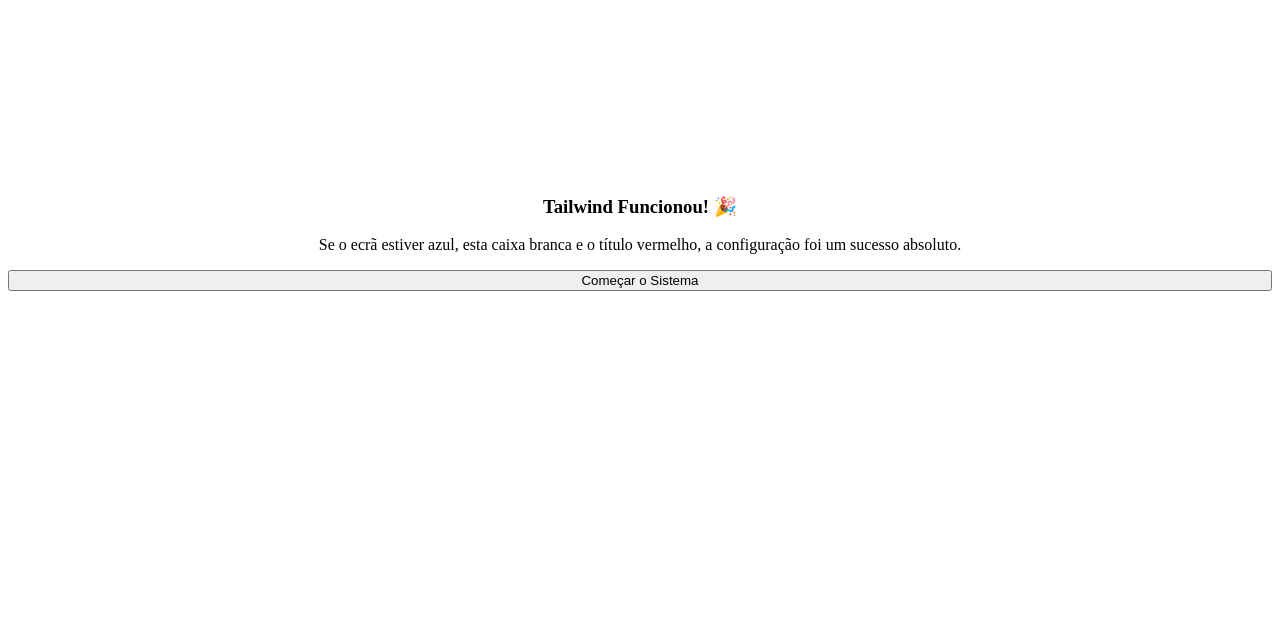
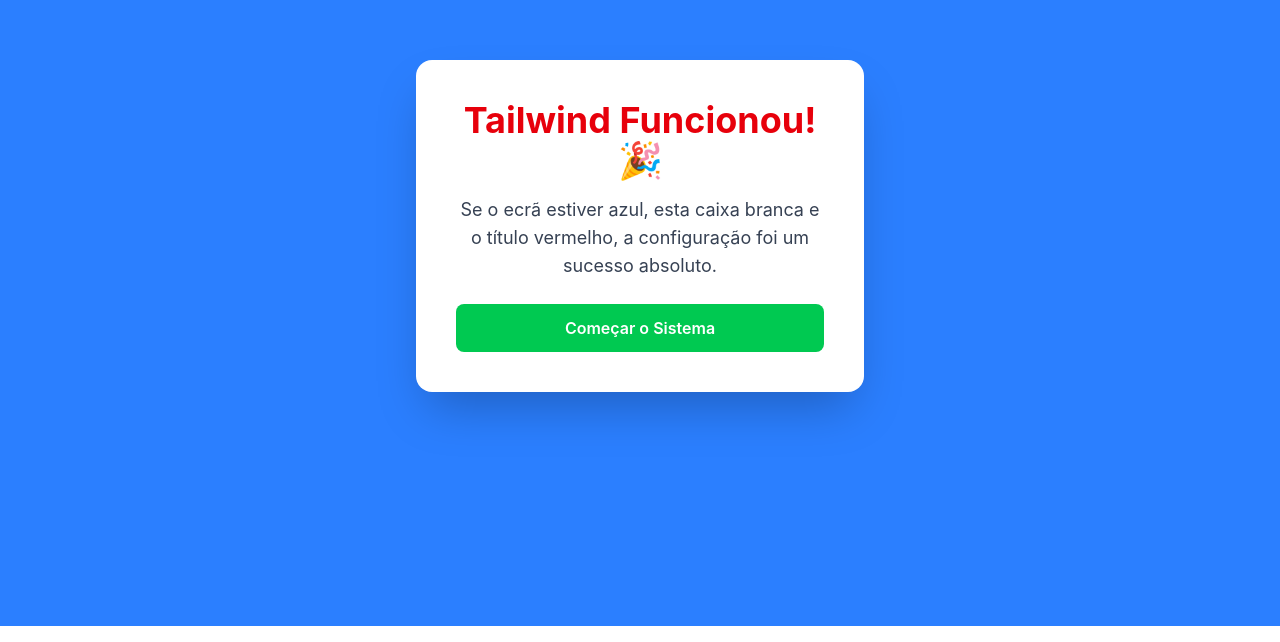
Before and after one commit to nauan2024/projeto1ToDoList, a React (Vite) app in the folder projeto1ToDoList/: page / in a window 1280 px wide. Shown: the part 174-816 px from the top of the page. Built offline with nearby package versions, Linux system fonts and the light colour scheme.

Commit message:
color com tailwind

```diff
--- a/projeto1ToDoList/src/App.jsx
+++ b/projeto1ToDoList/src/App.jsx
@@ -3,6 +3,7 @@
 import reactLogo from './assets/react.svg'
 import viteLogo from './assets/vite.svg'
 import Login from "../src/Pages/Login/index.jsx"
+import "./index.css"
 function App() {
   const [count, setCount] = useState(0)
 
@@ -18,4 +19,4 @@
   )
 }
 
-export default App
+export default App;
--- a/projeto1ToDoList/src/Pages/Login/index.jsx
+++ b/projeto1ToDoList/src/Pages/Login/index.jsx
@@ -1,3 +1,4 @@
+import React from "react";
 export default function Login() {
   return (
     // Fundo azul que ocupa a tela toda (h-screen) e centraliza o conteúdo
--- a/projeto1ToDoList/src/index.css
+++ b/projeto1ToDoList/src/index.css
@@ -1,3 +1 @@
-@tailwind base;
-@tailwind components;
-@tailwind utilities;
+@import "tailwindcss";
```
